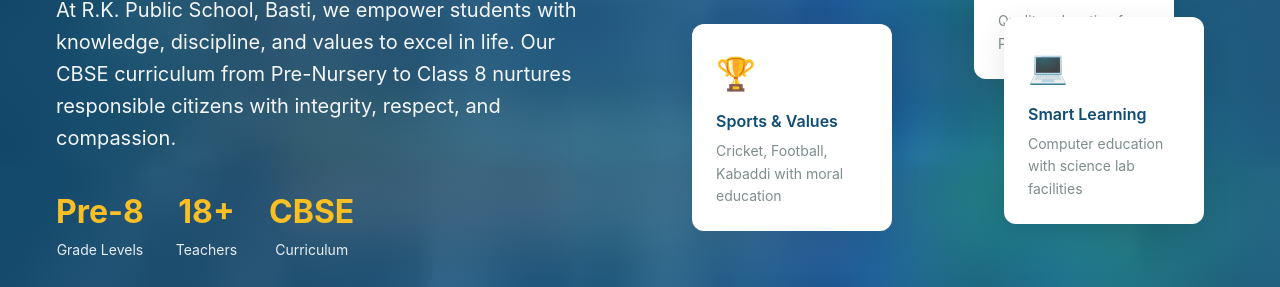
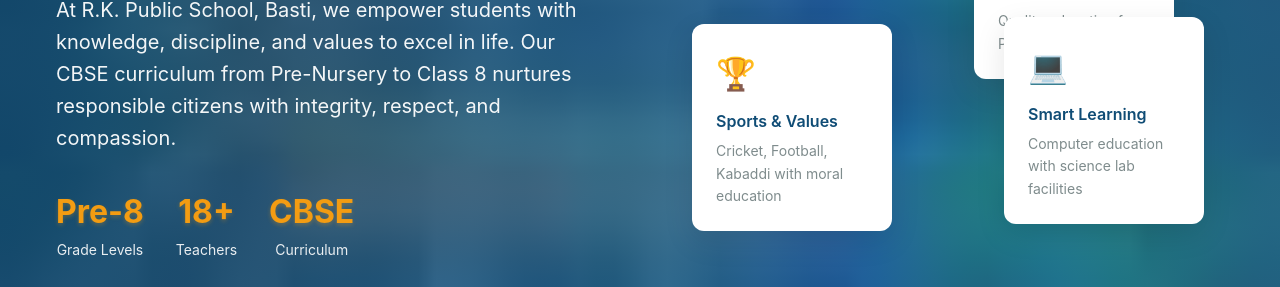
Before and after one commit to Rajverma0011/primary-school-website, a React (Vite) app: page / in a window 1280 px wide. Shown: the part 732-1019 px from the top of the page. Built offline with nearby package versions, Linux system fonts and the light colour scheme; no server answers.

Commit message:
Update hero stats and button colors
cgen-f9f88ebd26584557885c6233fc91b44d

```diff
--- a/src/components/home/Hero.css
+++ b/src/components/home/Hero.css
@@ -82,7 +82,8 @@
   display: block;
   font-size: 2rem;
   font-weight: 700;
-  color: #fbbf24;
+  color: var(--warning-color);
+  text-shadow: 0 2px 4px rgba(243, 156, 18, 0.3);
 }
 
 .stat-label {
```
